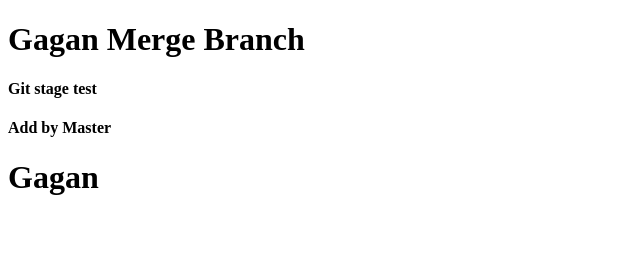
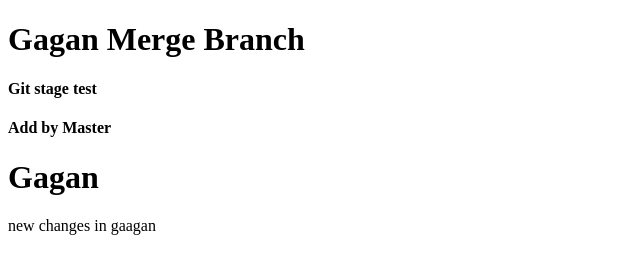
Before and after one commit to gaganpabbly/test_repo, a website: page index.html in a window 1280 px wide. Shown: the whole page, without its empty margins (0-640 px from the left). Drawn offline with Linux system fonts and the light colour scheme.

Commit message:
gagan branch

```diff
--- a/index.html
+++ b/index.html
@@ -12,6 +12,9 @@
     <h4>Git stage test</h4>
     <h4>Add by Master</h4>
     <h1>Gagan</h1>
+
+    new changes in gaagan
+
 </body>
 
 </html>
```
